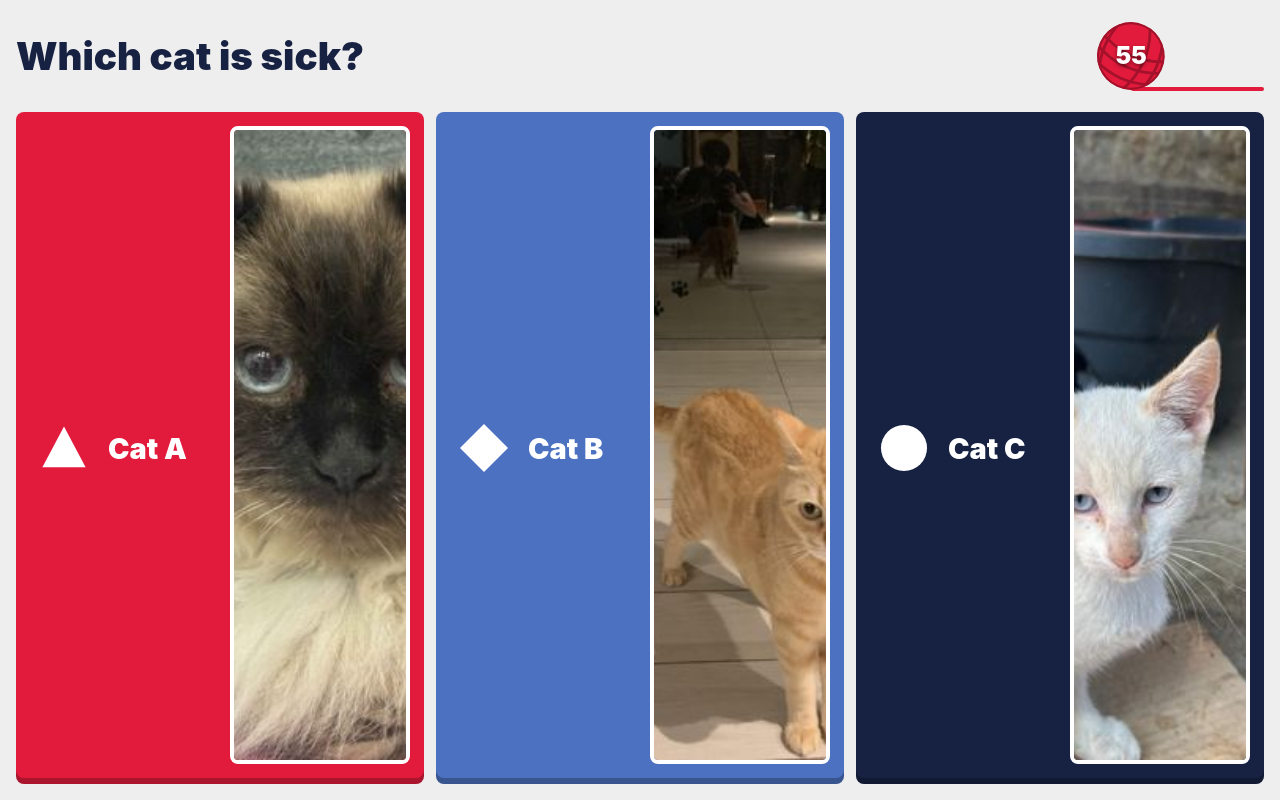
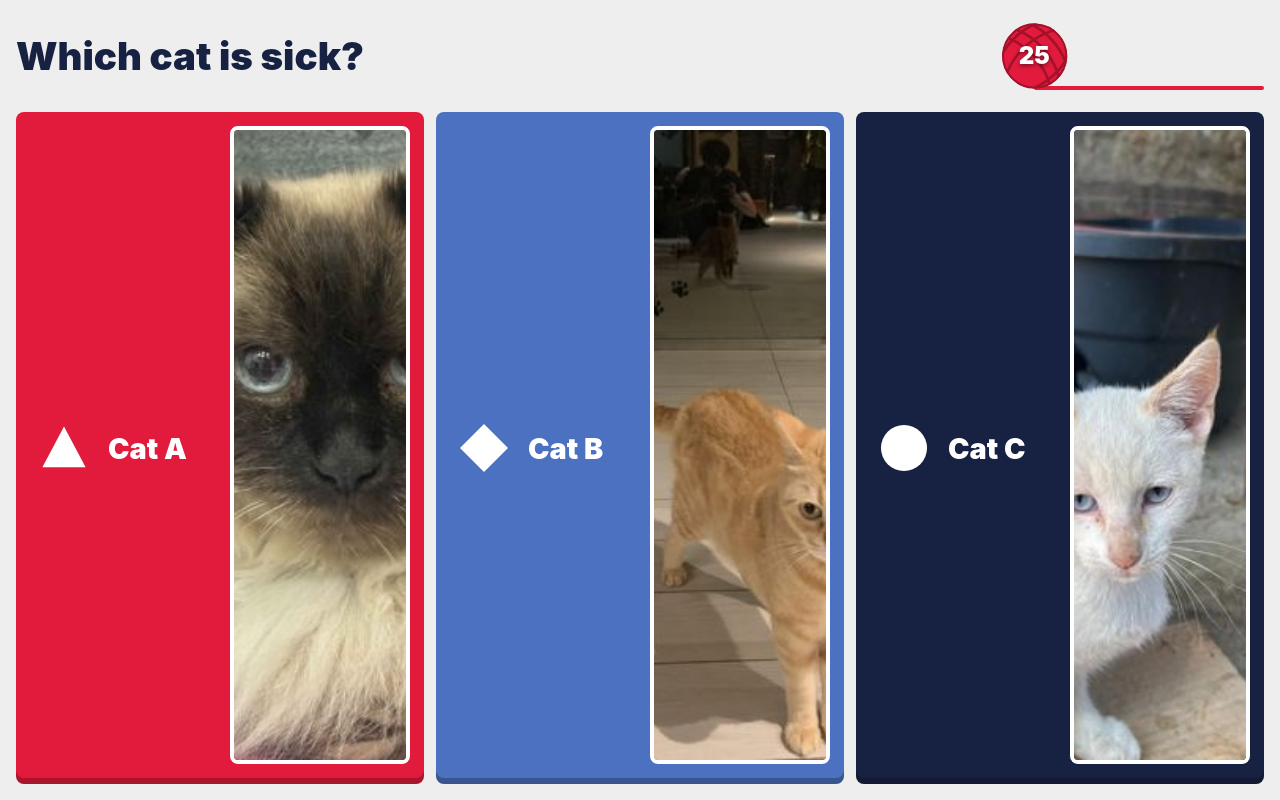
Before and after one commit to Heron4gf/qrcats, a plain HTML site: page index.html in a window 1280 px wide. Drawn offline with Linux system fonts and the light colour scheme.

Commit message:
30 second timer, keep answer labels on one line
Co-Authored-By: Claude Opus 5.5 <noreply@anthropic.com>

```diff
--- a/index.html
+++ b/index.html
@@ -104,6 +104,7 @@
       gap: 20px;
       padding: 0 24px;
       font-size: 1.8rem;
+      white-space: nowrap;
       font-weight: 900;
       cursor: pointer;
       touch-action: manipulation;
@@ -192,7 +193,7 @@
           </g>
           <circle cx="50" cy="50" r="47" fill="none" stroke="#a3112a" stroke-width="3"/>
         </svg>
-        <span id="timer">60</span>
+        <span id="timer">30</span>
       </div>
     </div>
   </header>
@@ -222,7 +223,7 @@
   </div>
 
   <script>
-    const DURATION = 60;
+    const DURATION = 30;
     const MAX_SIZE = 72;
     const MIN_SIZE = 44;
     const timerEl = document.getElementById('timer');
```
